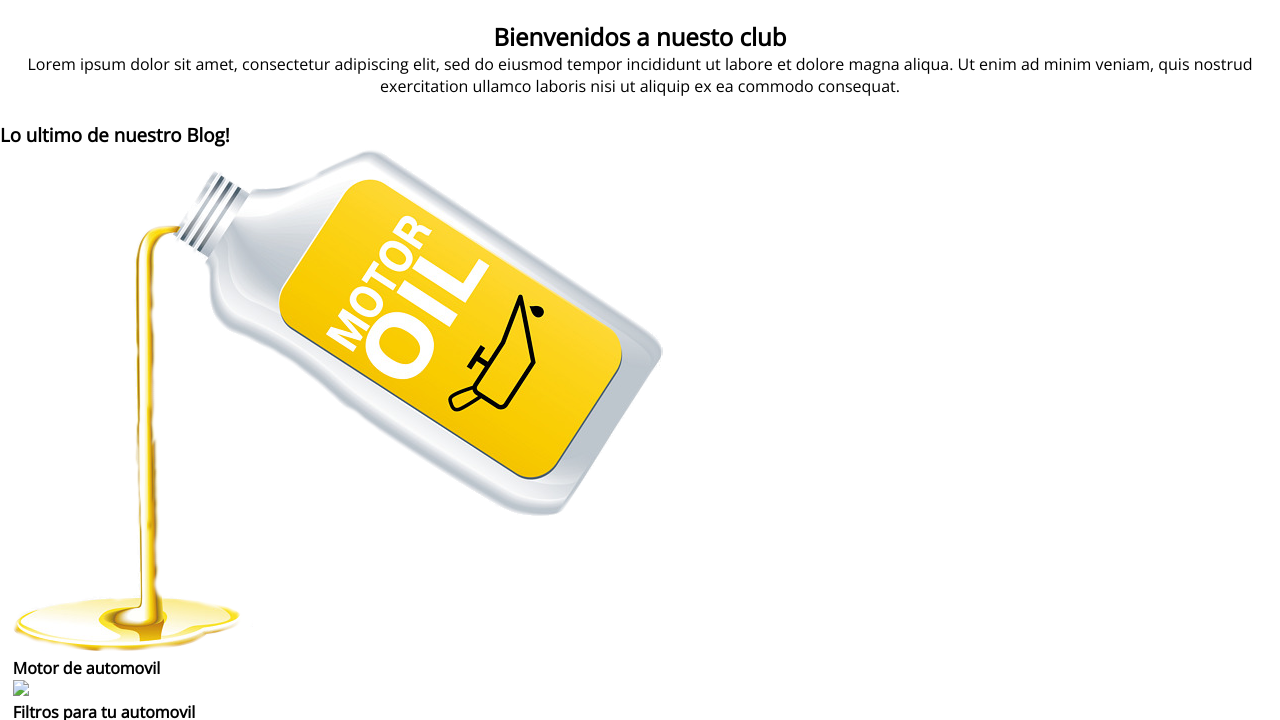
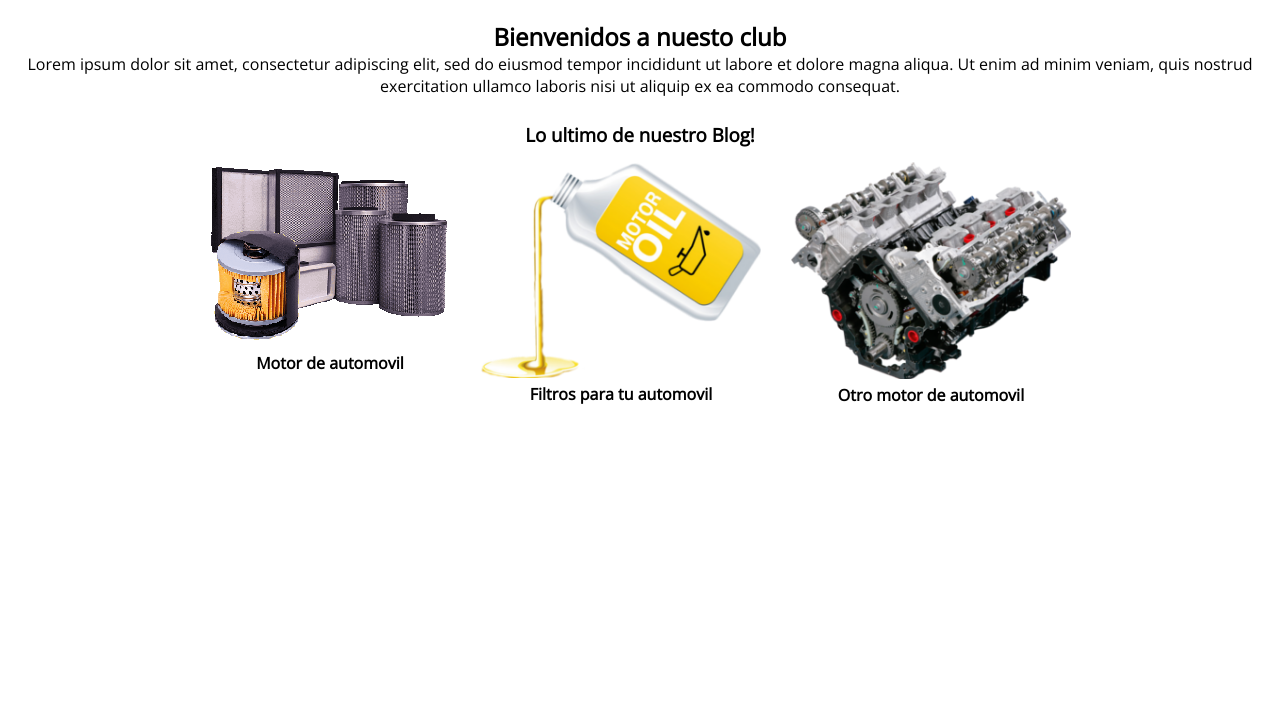
Before and after one commit to slip17/responsivejg, a plain HTML site: page index.html in a window 1280 px wide. Shown: the part 1020-1740 px from the top of the page. After the commit the page ends 1466 px from the top, so only its background shows below. Drawn offline with nearby package versions, Linux system fonts and the light colour scheme.

Commit message:
new changes

```diff
--- /dev/null
+++ b/CSS/blog.css
@@ -0,0 +1,20 @@
+#blog h3, h4 {
+    text-align: center;
+}
+
+#blog .contenedor {
+    display: flex;
+    justify-content: center;
+    flex-wrap: wrap;
+}
+
+#blog article {
+    margin: 15px;
+
+}
+
+article img {
+    width: 100%x;
+    max-width: 280px;
+
+}
--- a/CSS/style.css
+++ b/CSS/style.css
@@ -3,6 +3,8 @@
 @import url(menu.css);
 
 @import url(banner.css);
+
+@import url(blog.css);
 
 * {
     margin: 0;
--- a/index.html
+++ b/index.html
@@ -40,15 +40,15 @@
                         <h3>Lo ultimo de nuestro Blog!</h3>
                         <div class="contenedor">
                             <article>
-                                <img src="/imgs/motoroil.png">
+                                <img src="imgs/oilfiltersmall.png">
                                 <h4>Motor de automovil</h4>
                             </article>
                             <article>
-                                <img src="/imgs/oilfilter.jpg">
+                                <img src="imgs/motoroilsmall.png">
                                 <h4>Filtros para tu automovil</h4>
                             </article>
                             <article>
-                                <img src="/imgs/filtroairpng.png">
+                                <img src="imgs/enginesmall.png">
                                 <h4>Otro motor de automovil</h4>
                             </article>
                         </div>
```
